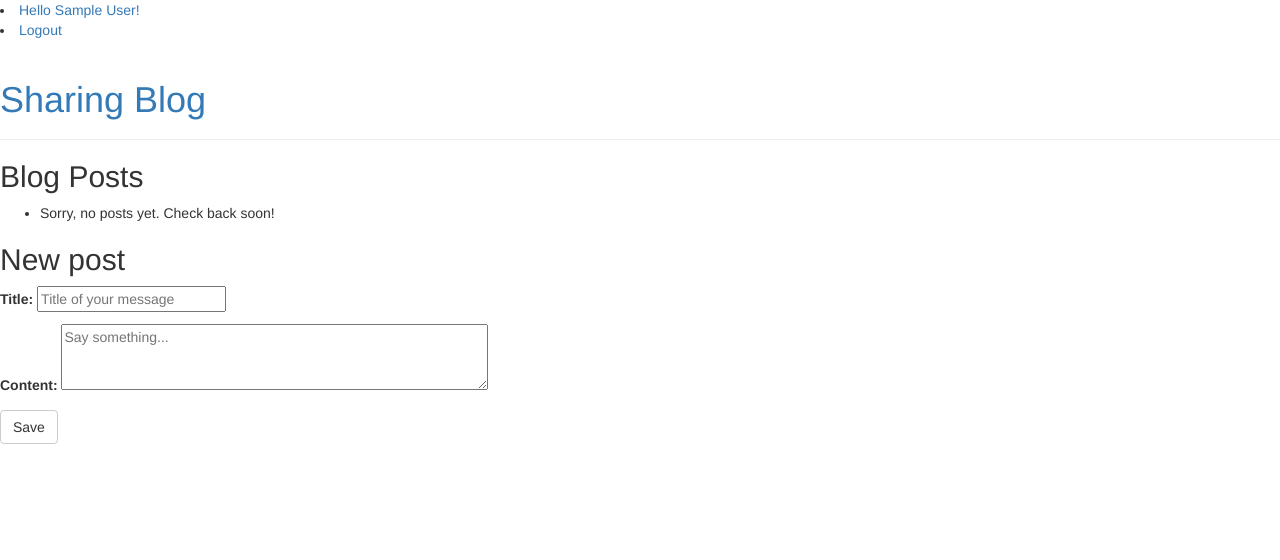
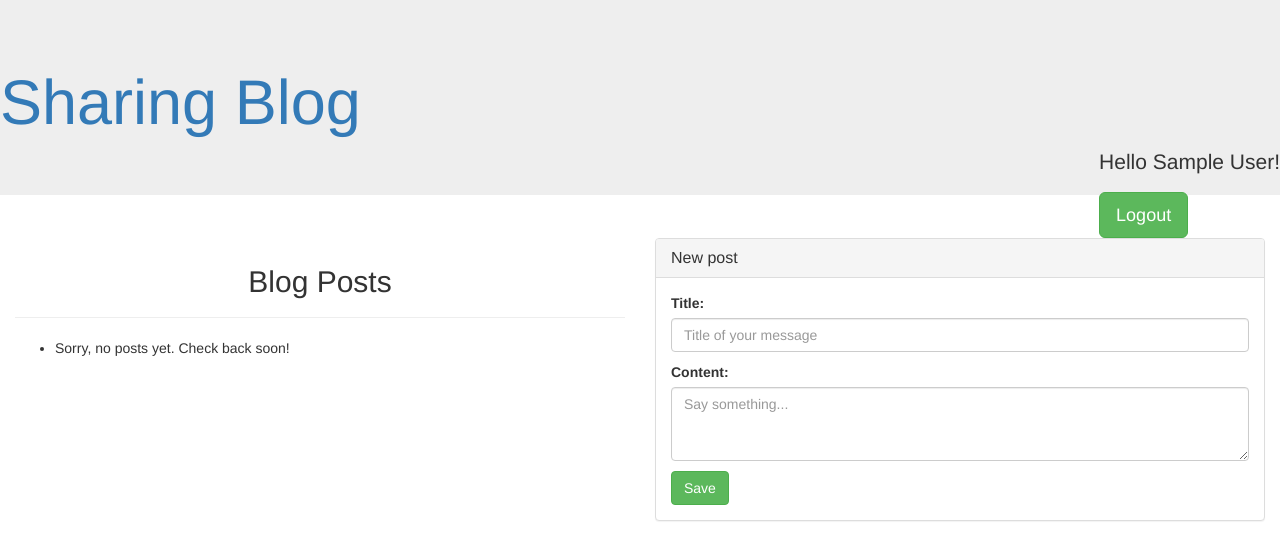
Before and after one commit to Moerin/test_sharing_cloud, a Django app: page / in a window 1280 px wide. Shown: the top 560 px of the page. Run offline with Django 3.2, Linux system fonts and the light colour scheme; the visitor is signed in with stand-in values (Sample User, id 1); data that the repository does not hold is empty; some libraries are stand-ins or nearby versions.

Commit message:
Upgrade css and html

```diff
--- a/microblog/forms.py
+++ b/microblog/forms.py
@@ -18,11 +18,13 @@ class PostForm(forms.ModelForm):
                        'rows': '3',
                        'cols': '50',
                        'maxlength': '140',  # constraint for 140 character
+                       'class': 'form-control'
                        }
             ),
             'title': forms.TextInput(
                 attrs={'id': 'post-title',
                        'required': True,
-                       'placeholder': _('Title of your message')}
+                       'placeholder': _('Title of your message'),
+                       'class': 'form-control'}
             ),
         }
--- a/microblog/templates/_layouts/base.html
+++ b/microblog/templates/_layouts/base.html
@@ -5,24 +5,20 @@
     <head>
         <link rel="stylesheet" href="{% static 'css/bootstrap.min.css' %}">
         <title>{% block page_title %}Sharing Blog{% endblock %}</title>
-        {% if user and not user.is_anonymous %}
-        <!--Temporary to get username during websocket process-->
-        <div id="username" style="display: none;" value="{{ user.username }}">{{ user.username }}</div>
-        <li>
-            <a>{% blocktrans with username=user.get_full_name|default:user.username %}Hello {{ username }}!{% endblocktrans %}</a>
-        </li>
-        <li>
-            <a href="{% url 'auth:logout' %}?next={{ request.path }}">{% trans "Logout" %}</a>
-        </li>
-        {% else %}
-        <li>
-            <a href="{% url 'social:begin' 'google-oauth2' %}?next=/">{% trans "Login with Google" %}</a>
-        </li>
-        {% endif %}
     </head>
     <body>
-        <div class="page-header">
+        <div class="jumbotron">
             <h1><a href="/">Sharing Blog</a></h1>
+            {% if user and not user.is_anonymous %}
+            <!--Temporary to get username during websocket process-->
+            <div id="username" style="display: none;" value="{{ user.username }}">{{ user.username }}</div>
+            <div style="float: right;">
+                <p>{% blocktrans with username=user.get_full_name|default:user.username %}Hello {{ username }}!{% endblocktrans %}</p>
+                <a class="btn btn-lg btn-success" href="{% url 'auth:logout' %}?next={{ request.path }}">{% trans "Logout" %}</a>
+            </div>
+            {% else %}
+                <a class="btn btn-lg btn-success" style="float: right;" href="{% url 'social:begin' 'google-oauth2' %}?next=/">{% trans "Login with Google" %}</a>
+            {% endif %}
         </div>
         {% block page_content %}
         {% endblock %}
--- a/microblog/templates/microblog/post_detail.html
+++ b/microblog/templates/microblog/post_detail.html
@@ -9,8 +9,8 @@
         {{ post.content|linebreaks }}
         <p>{{ post.updated_at }}</p>
         {% if post.author.id == user.id or user.is_superuser %}
-            <a class="btn btn-default" href="{% url 'microblog:edit' slug=post.slug %}">Edit<span class="glyphicon glyphicon-pencil"></span></a>
-            <a class="btn btn-default" href="{% url 'microblog:delete' slug=post.slug %}">{% trans "Delete" %}<span class="glyphicon glyphicon-pencil"></span></a>
+            <a class="btn btn-info" href="{% url 'microblog:edit' slug=post.slug %}">Edit<span class="glyphicon glyphicon-pencil"></span></a>
+            <a class="btn btn-danger" href="{% url 'microblog:delete' slug=post.slug %}">{% trans "Delete" %}<span class="glyphicon glyphicon-pencil"></span></a>
         {% endif %}
         <p><a href="{% url 'microblog:list' %}">&larr;{% trans "Blog list" %}</a></p>
     </div>
--- a/microblog/templates/microblog/post_list.html
+++ b/microblog/templates/microblog/post_list.html
@@ -5,9 +5,11 @@
 {% block page_title %}Sharing Blog{% endblock %}
 
 {% block page_content %}
-    <div>
-        <h2>Blog Posts</h2>
-
+    <div class="row-marketing">
+        <div class="col-lg-6">
+            <div class="page-header">
+                <h2 style="text-align: center;">Blog Posts</h2>
+            </div>
             <ul id="talk">
                 {% for post in post_list %}
                 <div id="post-{{ post.slug }}">
@@ -22,20 +24,28 @@
                         <p>{{ post.author.username }}</p>
                         <p>{{ post.created_at|localtime }}</p>
                         {% if post.author.id == user.id or user.is_superuser %}
-                        <button id="button-delete" value="{{ post.slug }}" class="btn btn-default">{% trans "Delete" %}<span class="glyphicon glyphicon-pencil"></span></button>
+                            <button id="button-delete" value="{{ post.slug }}" class="btn btn-xs btn-danger">{% trans "Delete" %}<span class="glyphicon glyphicon-pencil"></span></button>
                         {% endif %}
                 </div>
                 {% empty %}
                 <li>{% trans "Sorry, no posts yet. Check back soon!" %}</li>
                 {% endfor %}
             </ul>
-
-        <h2>{% trans "New post" %}</h2>
+        </div>
+        <div class="col-lg-6">
+            <div class="panel panel-default">
+                <div class="panel-heading">
+                <h3 class="panel-title">{% trans "New post" %}</h2>
+                </div>
+                <div class="panel-body">
                 <form method="POST" class="post-form" id="post-form">
                     {% csrf_token %}
                     {{ form.as_p }}
                     <div id="results"></div>
-            <button type="submit" class="save btn btn-default">{% trans "Save" %}</button>
+                    <button type="submit" class="save btn btn-success">{% trans "Save" %}</button>
                 </form>
+                <div>
+            <div>
+        </div>
     </div>
 {% endblock %}
--- a/microblog/templates/microblog/post_new.html
+++ b/microblog/templates/microblog/post_new.html
@@ -7,6 +7,6 @@
         {% csrf_token %}
         {{ form.as_p }}
         <div id="results"></div>
-        <button type="submit" class="save btn btn-default">{% trans "Save" %}</button>
+        <button type="submit" class="btn btn-lg btn-success">{% trans "Save" %}</button>
     </form>
 {% endblock %}
```
Also changed, not shown: locale/fr/LC_MESSAGES/django.po, 1 other file. Lines whose indentation alone changed are shown as unchanged.
